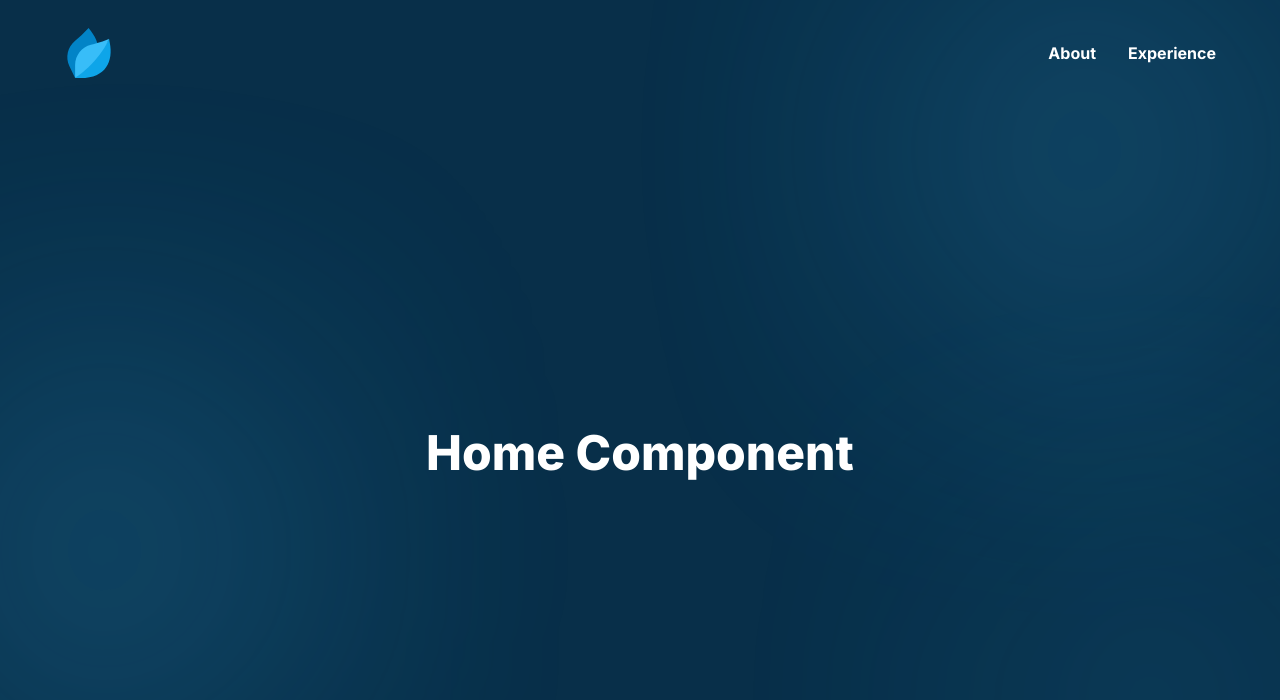
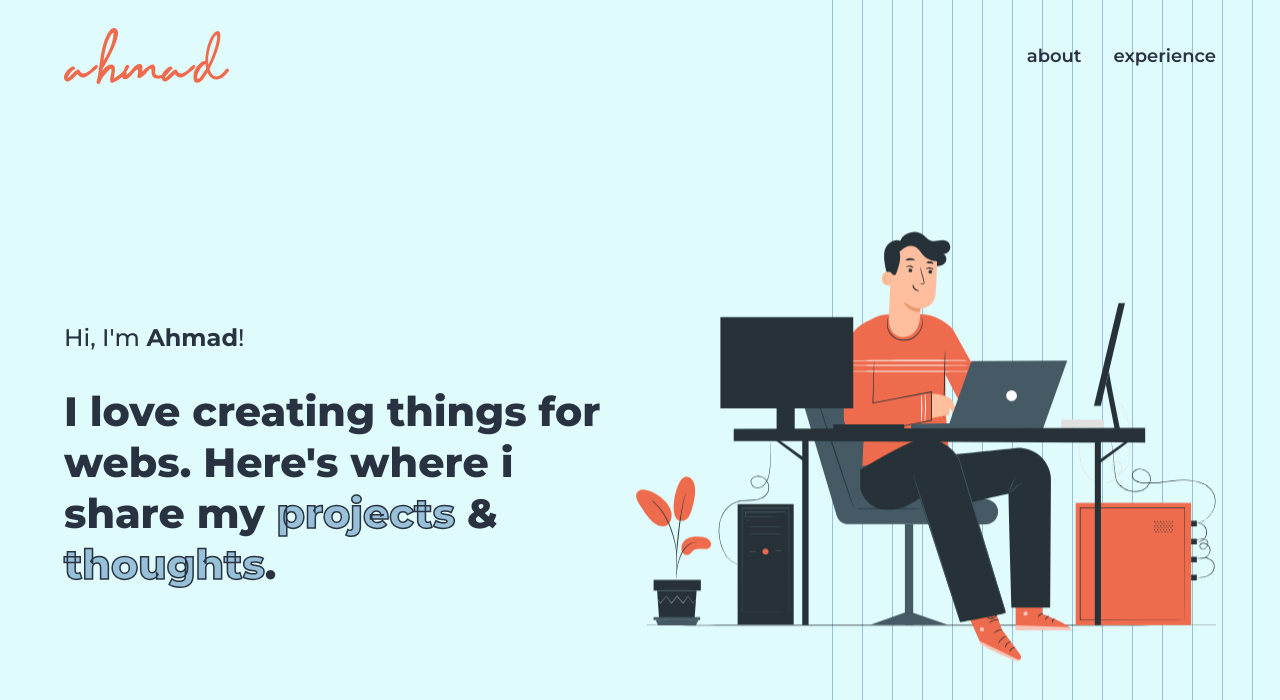
Before and after one commit to ahmadatif23/portfolio, a Next.js app: page / in a window 1280 px wide. Shown: the top 700 px of the page. Built offline with nearby package versions, Linux system fonts and the light colour scheme.

Commit message:
STYLE: Fix homepage style

```diff
--- a/app/globals.css
+++ b/app/globals.css
@@ -7,3 +7,43 @@
     text-wrap: balance;
   }
 }
+
+.text-outline {
+  color: #293241;
+  -webkit-text-fill-color: #98c1d9;
+  -webkit-text-stroke-width: 1.5px;
+  -webkit-text-stroke-color: #293241;
+}
+
+.text-outline:hover {
+  -webkit-text-fill-color: #293241;
+  -webkit-text-stroke-width: 0px;
+}
+
+.bg-stripe:after {
+  content: "";
+  position: absolute;
+  width: 35%;
+  height: 100%;
+  top: 0;
+  right: 0;
+  bottom: 0;
+  background: repeating-linear-gradient(
+    90deg,
+    #98C1D9,
+    #98C1D9 1.35px,
+    #E0FBFC 1.35px,
+    #E0FBFC 30px
+  );
+  z-index: 0;
+  max-width: 1800px;
+}
+
+@keyframes bounces {
+  0%, 100% {
+    transform: translateY(-3%);
+  }
+  50% {
+    transform: translateY(0);
+  }
+}
--- a/app/layout.tsx
+++ b/app/layout.tsx
@@ -1,18 +1,19 @@
 import type { Metadata, Viewport } from "next";
-import { Inter } from "next/font/google";
+import { Montserrat } from "next/font/google";
 import "./globals.css";
 
-const inter = Inter({ subsets: ["latin"] });
+const monts = Montserrat({ subsets: ["latin"] });
 
 export const metadata: Metadata = {
   title: "Ahmad Atif | Web Developer",
-  description: "Explore Ahmad Atif's digital creations—a fusion of technology and creativity, inviting you on a captivating journey through the world of web development.",
+  description:
+    "Explore Ahmad Atif's digital creations—a fusion of technology and creativity, inviting you on a captivating journey through the world of web development.",
   generator: "Next.js",
   manifest: "/manifest.json",
 };
 
 export const viewport: Viewport = {
-  themeColor: "#082f49"
+  themeColor: "#082f49",
 };
 
 export default function RootLayout({
@@ -22,7 +23,7 @@ export default function RootLayout({
 }>) {
   return (
     <html lang="en">
-      <body className={inter.className}>{children}</body>
+      <body className={monts.className}>{children}</body>
     </html>
   );
 }
--- a/app/page.tsx
+++ b/app/page.tsx
@@ -5,10 +5,11 @@ import ExperienceComponent from "@/components/home/ExperienceComponent";
 import HomeComponent from "@/components/home/HomeComponent";
 import Background from "@/components/layout/Background";
 import Navbar from "@/components/layout/Navbar";
-import { useState } from "react";
+import { useEffect, useState } from "react";
 
 export default function Home() {
   const [component, setComponent] = useState("home");
+  const [showComponent, setShowComponent] = useState(true);
 
   const CurrentComponent = () => {
     switch (component) {
@@ -23,16 +24,20 @@ export default function Home() {
     }
   };
 
+  useEffect(() => {
+    setShowComponent(false);
+
+    setTimeout(() => {
+      setShowComponent(true);
+    }, 500);
+  }, [component]);
+
   return (
-    <main className="relative min-h-[100dvh] w-[100dvw] bg-sky-950">
-      <Background />
+    <main className="flex min-h-[100dvh] w-screen flex-col bg-theme-3 text-theme-5">
+      <Navbar component={component} setComponent={setComponent} />
 
-      <div className="relative z-10 flex h-[100dvh] w-full flex-col">
-        <Navbar component={component} setComponent={setComponent} />
-
-        <div className="flex h-full w-full items-center justify-center">
-          <CurrentComponent />
-        </div>
+      <div className="flex h-full w-full flex-1 items-center justify-center">
+        <HomeComponent />
       </div>
     </main>
   );
--- a/components/home/HomeComponent.tsx
+++ b/components/home/HomeComponent.tsx
@@ -1,5 +1,36 @@
+import Image from "next/image";
+import Link from "next/link";
+import hero from "@/public/assets/hero.svg";
+
 export default function HomeComponent() {
   return (
-    <div className='text-center text-5xl font-extrabold text-white'>Home Component</div>
-  )
+    <section className="bg-stripe flex w-full max-w-6xl flex-col-reverse items-center px-6 py-7 lg:flex-row xl:px-0">
+      <div className="z-10 mt-10 text-center lg:mt-0 lg:w-[49%] lg:text-start">
+        <p className="mb-8 text-xl font-medium md:text-2xl">
+          Hi, I'm <strong>Ahmad</strong>!
+        </p>
+
+        <h1 className="lead whitespace-pre-wrap text-[6.8vw] font-extrabold !leading-[1.25] sm:text-[5vw] md:text-[4vw] lg:whitespace-normal lg:text-[3.2vw]">
+          I love creating things for webs. {"\n"}Here's where i share my{" "}
+          <Link href={"/"} className="text-outline">
+            projects
+          </Link>{" "}
+          &{" "}
+          <Link href={"/"} className="text-outline">
+            thoughts
+          </Link>
+          .
+        </h1>
+      </div>
+
+      <div className="justify-center-center z-10 flex flex-1 pl-2">
+        <Image
+          src={hero}
+          alt={"Brand Logo"}
+          priority
+          className="w-full animate-[bounces_3s_ease-in-out_infinite]"
+        />
+      </div>
+    </section>
+  );
 }
--- a/components/layout/Background.tsx
+++ b/components/layout/Background.tsx
@@ -3,8 +3,8 @@ import React from "react";
 export default function Background() {
   return (
     <div className="fixed left-0 top-0 z-0 h-[100dvh] w-[100dvw]">
-      <div className="absolute left-0 top-1/2 z-0 h-[200px] w-[200px] rounded-full bg-gradient-to-r from-sky-400 to-transparent opacity-90 blur-[150px] md:h-[300px] md:w-[300px]"></div>
-      <div className="absolute right-0 top-0 z-0 h-[200px] w-[200px] rounded-full bg-gradient-to-r from-sky-400 to-transparent opacity-90 blur-[150px] md:h-[300px] md:w-[300px]"></div>
+      <div className="absolute left-0 top-1/2 z-0 h-[150px] w-[150px] rounded-full bg-gradient-to-r from-sky-400 to-transparent opacity-90 blur-[150px] md:h-[300px] md:w-[300px]"></div>
+      {/* <div className="absolute right-0 top-0 z-0 h-[200px] w-[200px] rounded-full bg-gradient-to-r from-sky-400 to-transparent opacity-90 blur-[150px] md:h-[300px] md:w-[300px]"></div> */}
       <div className="absolute bottom-0 right-0 z-0 h-[200px] w-[200px] rounded-full bg-gradient-to-r from-sky-400 to-transparent opacity-90 blur-[150px] md:h-[200px] md:w-[200px]"></div>
     </div>
   );
--- a/components/layout/Navbar.tsx
+++ b/components/layout/Navbar.tsx
@@ -1,5 +1,6 @@
 import links from "@/constants/links";
 import Image from "next/image";
+import logo from "@/public/assets/logo.svg";
 
 interface Props {
   component: string;
@@ -10,24 +11,21 @@ export default function Navbar(props: Props) {
   const { component, setComponent } = props;
 
   return (
-    <div className="top-0 z-20 flex w-full items-center justify-center bg-transparent px-6 py-7 xl:px-0">
+    <div className="z-10 flex w-full items-center justify-center bg-transparent px-6 py-7 xl:px-0">
       <div className="flex w-full max-w-6xl items-center justify-between">
         <button onClick={() => setComponent("home")}>
           <Image
-            src={"/assets/logo.svg"}
+            src={logo}
             alt={"Brand Logo"}
-            width={50}
-            height={50}
+            className="h-10 w-auto transition-all hover:scale-105 md:h-14"
           />
         </button>
 
-        <div className="flex gap-8">
+        <div className="hidden gap-8 md:flex">
           {links?.map((link) => (
             <button
               key={link.key}
-              className={`font-bold ${
-                component === link.key ? "text-sky-300" : "text-white"
-              }`}
+              className="text-lg font-semibold lowercase text-theme-5 transition-all hover:text-theme-4"
               onClick={() => setComponent(link.key)}
             >
               {link.name}
--- a/tailwind.config.ts
+++ b/tailwind.config.ts
@@ -7,7 +7,17 @@ const config: Config = {
     "./app/**/*.{js,ts,jsx,tsx,mdx}",
   ],
   theme: {
-    extend: {},
+    extend: {
+      colors: {
+        theme: {
+          1: "#3d5a80",
+          2: "#98c1d9",
+          3: "#e0fbfc",
+          4: "#ee6c4d",
+          5: "#293241",
+        },
+      },
+    },
   },
   plugins: [],
 };
```
Also changed, not shown: public/assets/hero.svg (added), public/assets/logo.svg.
